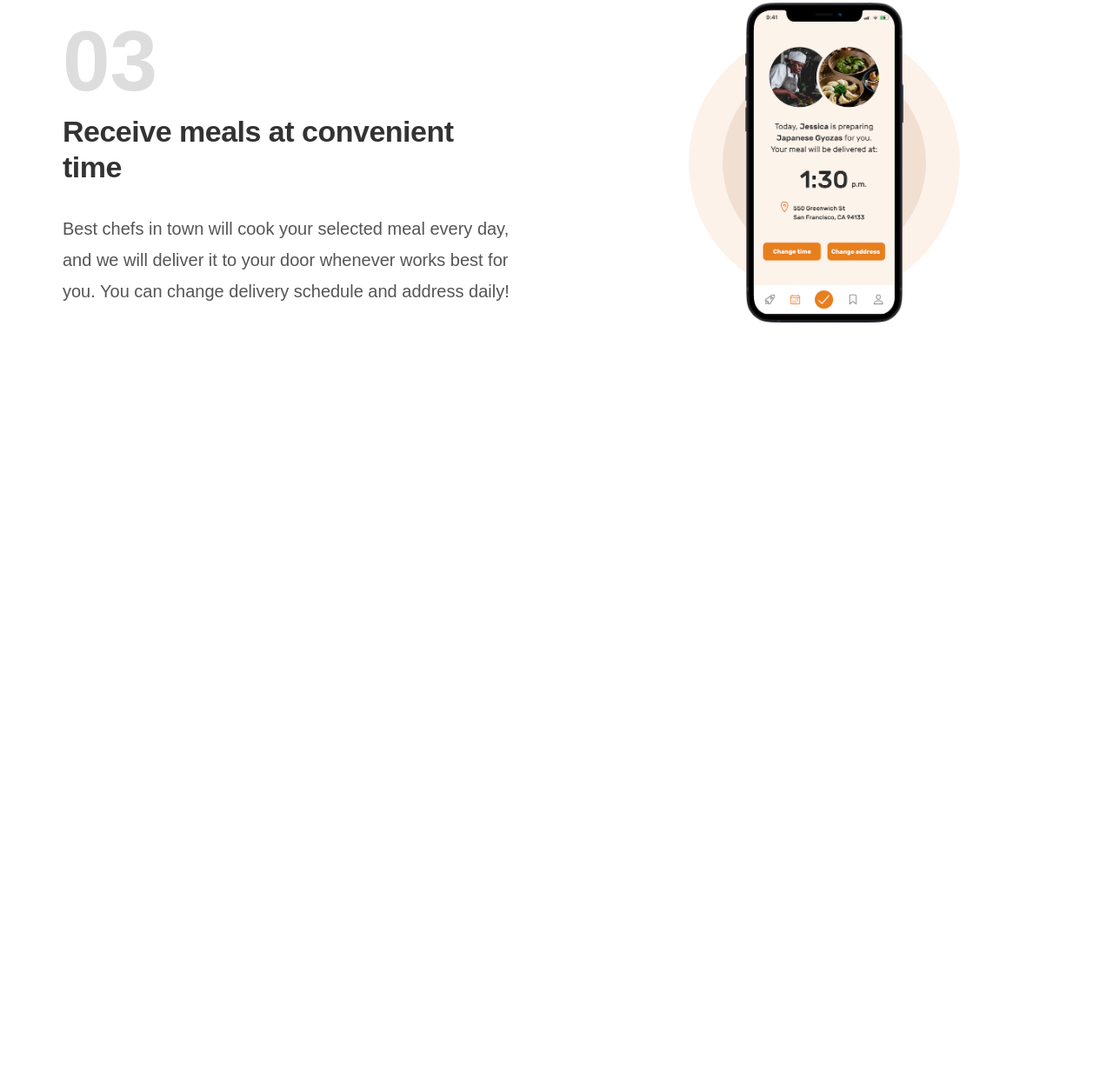
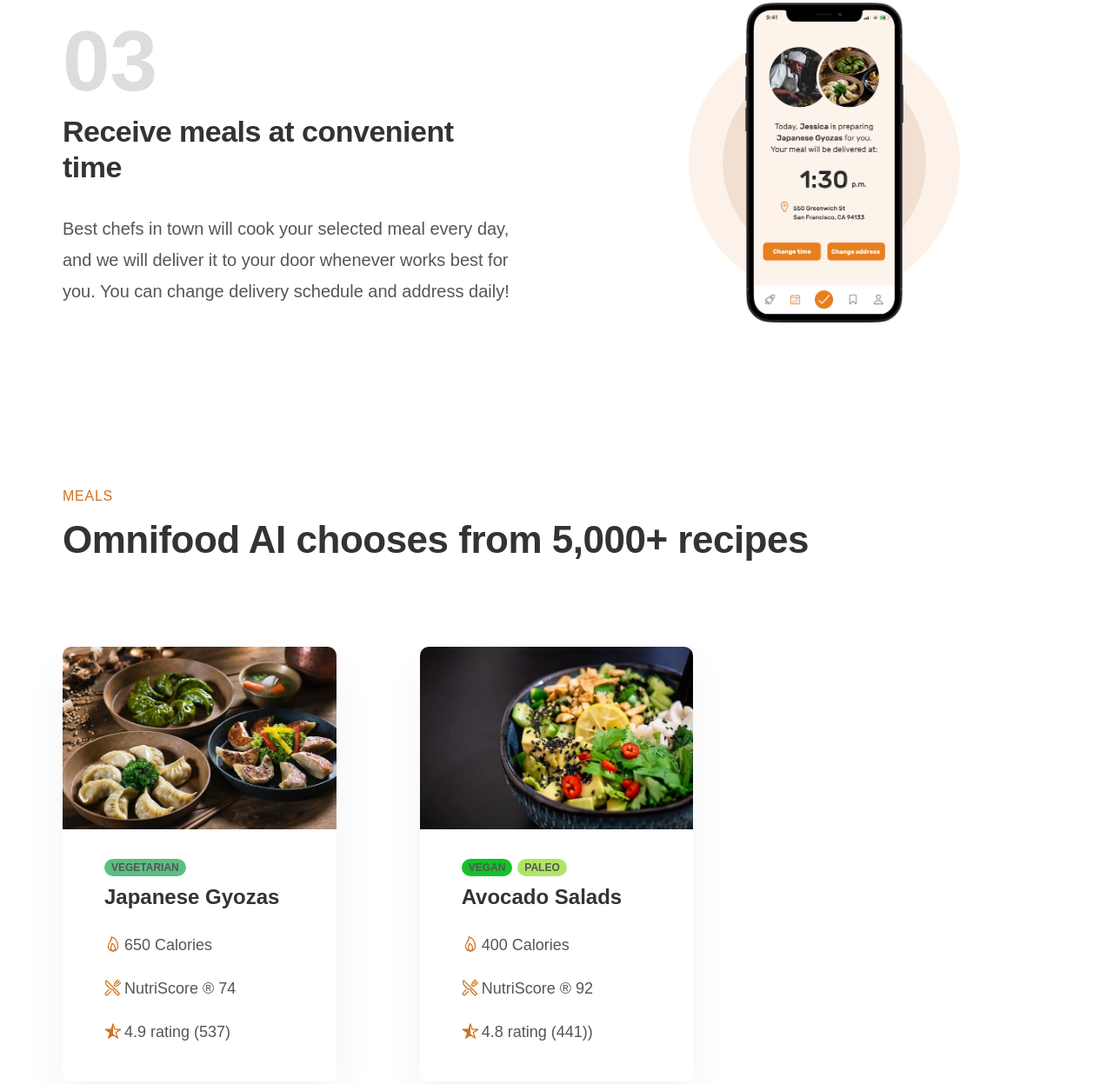
Before and after one commit to stillNiceTanya/delivery-project, a plain HTML site: page index.html in a window 1280 px wide. Shown: the part 2017-3264 px from the top of the page at 87% size. Before the commit the page ends 2484 px from the top, so only its background shows below. Drawn offline with nearby package versions, Linux system fonts and the light colour scheme.

Commit message:
Add content in section

```diff
--- a/css/index.css
+++ b/css/index.css
@@ -124,6 +124,10 @@ body {
 
 .grid--2-cols {
   grid-template-columns: repeat(2, 1fr);
+}
+
+.grid--3-cols {
+  grid-template-columns: repeat(3, 1fr);
 }
 
 /************************************/
@@ -327,3 +331,80 @@ body {
 .logos img {
   height: 3.2rem;
 }
+
+/************************************/
+/* MEAL SECTION  */
+/************************************/
+
+.section-meals {
+  padding: 9.6rem 0;
+}
+
+.meal-attributes {
+  list-style: none;
+  display: flex;
+  gap: 3rem;
+  align-items: flex-start;
+  flex-direction: column;
+}
+
+.meal-attribute {
+  font-size: 1.8rem;
+  display: flex;
+  align-items: flex-end;
+  gap: 0.3rem;
+}
+
+.meal-img {
+  width: 100%;
+}
+
+.meal-title {
+  font-size: 2.4rem;
+  color: #333;
+  font-weight: 600;
+  margin-bottom: 3.2rem;
+}
+
+.meal-icon {
+  color: #cf711f;
+  width: 2rem;
+  height: 2rem;
+}
+
+.tag {
+  display: inline-block;
+  padding: 0.4rem 0.8rem;
+  font-size: 1.2rem;
+  text-transform: uppercase;
+  border-radius: 10px;
+  font-weight: 600;
+}
+
+.tag--vegetarian {
+  background-color: rgb(92, 191, 130);
+}
+
+.tag--vegan {
+  background-color: rgb(20, 193, 43);
+}
+
+.tag--paleo {
+  background-color: rgb(175, 229, 100);
+}
+
+.meal-tags {
+  display: flex;
+  gap: 0.6rem;
+  margin-bottom: 1.2rem;
+}
+
+.meal {
+  box-shadow: 0 2.4rem 4.8rem rgba(0, 0, 0, 0.05);
+  border-radius: 10px;
+  overflow: hidden;
+}
+
+.meal-content {
+  padding: 3.2rem 4.8rem 4.8rem 4.8rem;
+}
--- a/index.html
+++ b/index.html
@@ -11,6 +11,7 @@
       content="width=device-width, initial-scale=1.0"
     />
     <title>DeliveryFood</title>
+
     <link
       rel="preconnect"
       href="https://fonts.googleapis.com"
@@ -242,6 +243,101 @@
           </div>
         </div>
       </section>
+
+      <section class="section-meals">
+        <div class="container">
+          <span class="subheading">Meals</span>
+          <h2 class="heading-secondary">
+            Omnifood AI chooses from 5,000+ recipes
+          </h2>
+        </div>
+        <div class="container grid grid--3-cols">
+          <div class="meal">
+            <img
+              src="img/meals/meal-1.jpg"
+              class="meal-img"
+              alt="Japanese Gyozas"
+            />
+            <div class="meal-content">
+              <div class="meal-tags">
+                <span class="tag tag--vegetarian">Vegetarian</span>
+              </div>
+
+              <p class="meal-title">Japanese Gyozas</p>
+              <ul class="meal-attributes">
+                <li class="meal-attribute">
+                  <ion-icon
+                    class="meal-icon"
+                    name="flame-outline"
+                  ></ion-icon
+                  ><span>650 Calories</span>
+                </li>
+                <li class="meal-attribute">
+                  <ion-icon
+                    class="meal-icon"
+                    name="restaurant-outline"
+                  ></ion-icon
+                  ><span>NutriScore &reg; 74</span>
+                </li>
+                <li class="meal-attribute">
+                  <ion-icon
+                    class="meal-icon"
+                    name="star-half-outline"
+                  ></ion-icon
+                  ><span>4.9 rating (537)</span>
+                </li>
+              </ul>
+            </div>
+          </div>
+          <div class="meal">
+            <img
+              src="img/meals/meal-2.jpg"
+              class="meal-img"
+              alt="Avocado Salad"
+            />
+            <div class="meal-content">
+              <div class="meal-tags">
+                <span class="tag tag--vegan">Vegan</span
+                ><span class="tag tag--paleo">Paleo</span>
+              </div>
+
+              <p class="meal-title">Avocado Salads</p>
+              <ul class="meal-attributes">
+                <li class="meal-attribute">
+                  <ion-icon
+                    class="meal-icon"
+                    name="flame-outline"
+                  ></ion-icon
+                  ><span>400 Calories</span>
+                </li>
+                <li class="meal-attribute">
+                  <ion-icon
+                    class="meal-icon"
+                    name="restaurant-outline"
+                  ></ion-icon
+                  ><span>NutriScore &reg; 92</span>
+                </li>
+                <li class="meal-attribute">
+                  <ion-icon
+                    class="meal-icon"
+                    name="star-half-outline"
+                  ></ion-icon
+                  ><span>4.8 rating (441))</span>
+                </li>
+              </ul>
+            </div>
+          </div>
+          <div class="list"></div>
+        </div>
+      </section>
     </main>
+    <script
+      type="module"
+      src="https://unpkg.com/ionicons@5.5.2/dist/ionicons/ionicons.esm.js"
+    ></script>
+    <script
+      nomodule
+      src="https://unpkg.com/ionicons@5.5.2/dist/ionicons/ionicons.js"
+    ></script>
   </body>
 </html>
```
